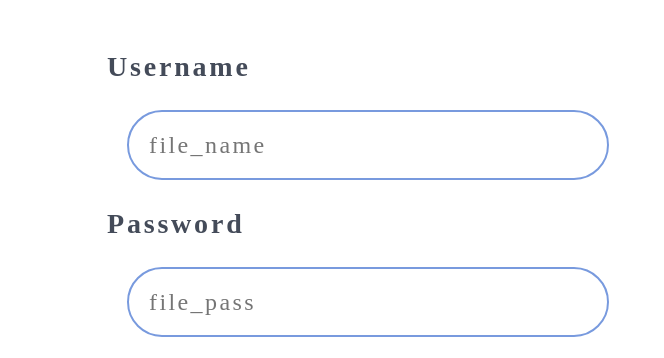
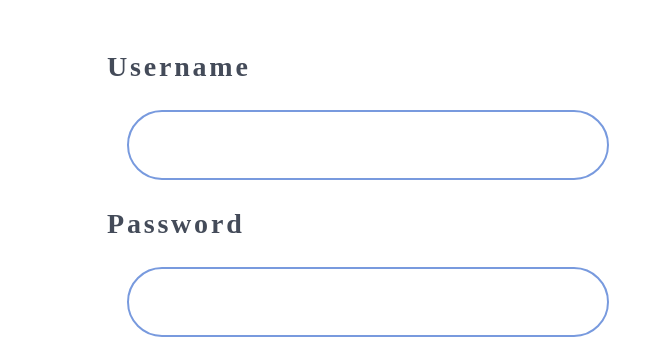
Before and after one commit to thuuyen310/page1, a plain HTML site: page signup.html in a window 1280 px wide. Shown: the part 146-504 px from the top of the page, 0-664 px from the left. Drawn offline with Linux system fonts and the light colour scheme.

Commit message:
Update signup.html

```diff
--- a/signup.html
+++ b/signup.html
@@ -32,9 +32,9 @@
                 <tbody>
                     <th>
                         <main class="info">Username</main>
-                        <input class="enroll" id="name" type="text" placeholder="file_name">
+                        <input class="enroll" id="name" type="text">
                         <section class="info">Password</section>
-                        <input class="enroll" id="pass" type="Password" placeholder="file_pass">
+                        <input class="enroll" id="pass" type="Password">
                         <section class="info">Confirm Password</section>
                         <input class="enroll" type="password">
                         <section ></section>
```
